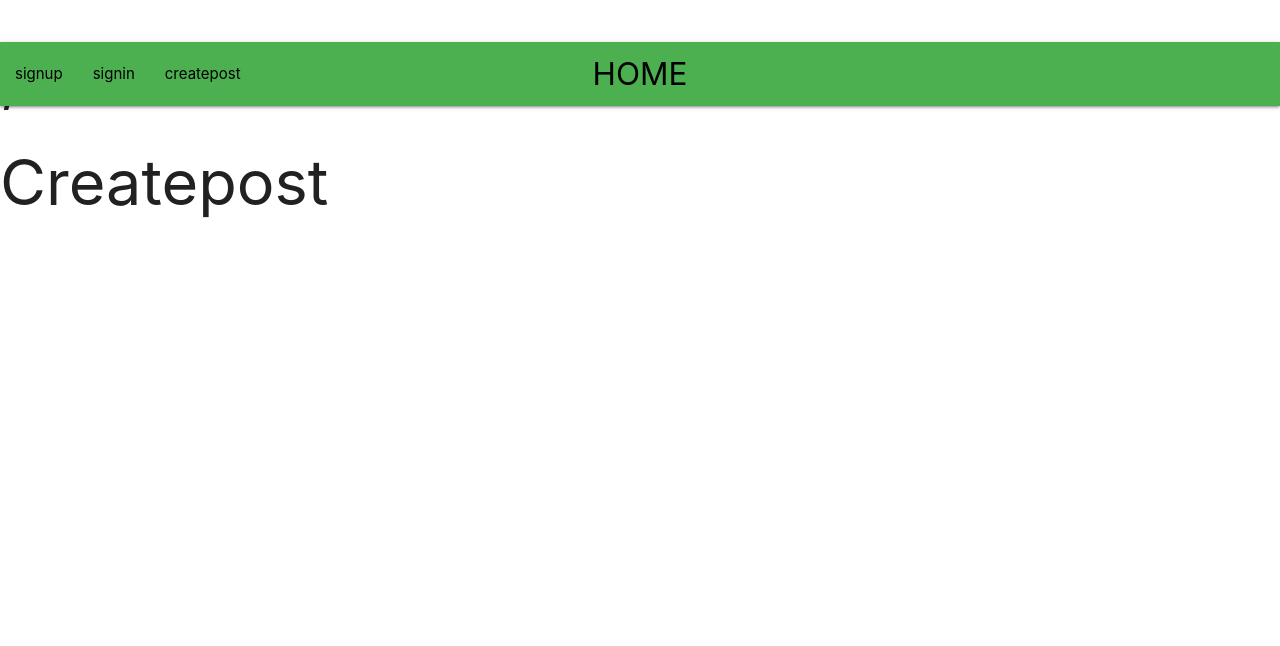
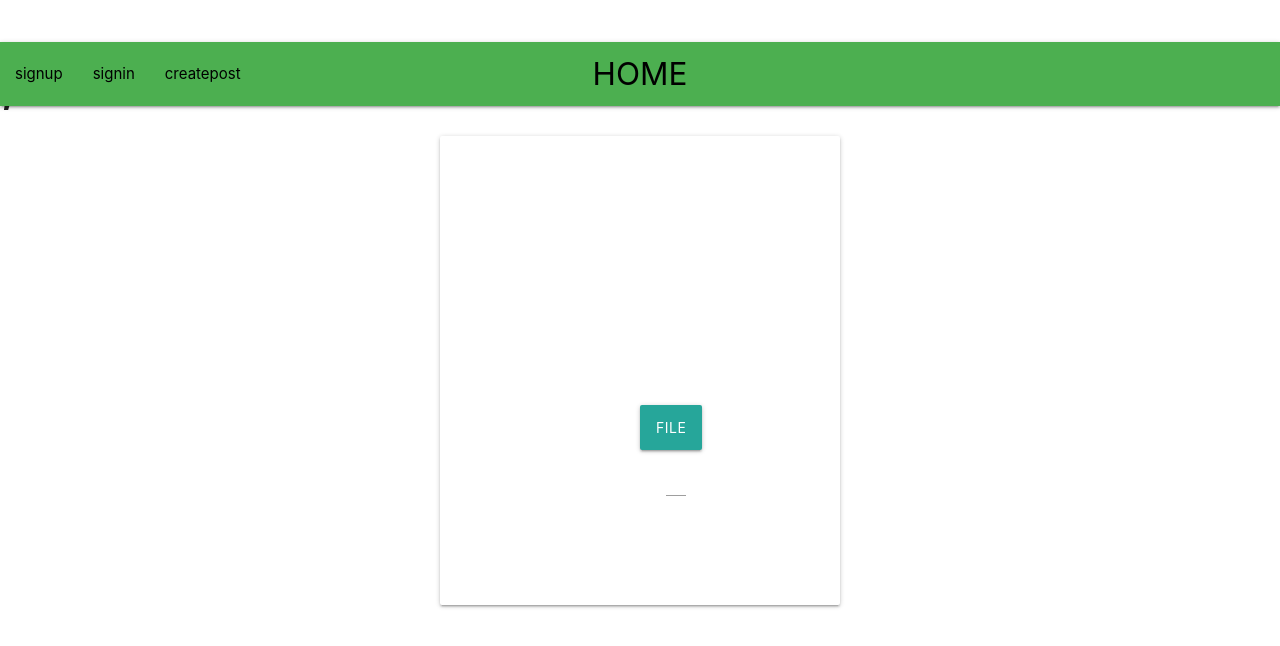
Before and after one commit to lalukrish/quarantine_blog, a React (Create React App) app: page /createpost in a window 1280 px wide. Shown: the top 646 px of the page. Built offline with nearby package versions, Linux system fonts and the light colour scheme; a web font is replaced by a local one.

Commit message:
file uploading designing

```diff
--- a/src/components/views/createpost.js
+++ b/src/components/views/createpost.js
@@ -1,8 +1,72 @@
-import React from "react";
+import React,{useState} from "react";
+import { Link, useHistory } from "react-router-dom";
+import M from "materialize-css";
 
 const Createpost =()=>{
+    const history = useHistory("")
+    const [title,setTitle] = useState(" ");
+    const [body,setBody] = useState(" ")
+    const [photo,setPhoto] = useState(" ")
+      const postData=()=>{
+          fetch("/createpost",{
+              method:"post",
+              headers:{
+                "Content-Type": "application/json",
+              },
+              body:JSON.stringify({
+                  title,
+                  body,
+                  photo
+
+              }),
+          }).then(res=>{
+              res.json()
+          }).then((data)=>{
+              if(data.error){
+                  M.toast({html: data.error,classes: "#f44336 red"})
+              }else{
+                  M.toast({ html: data.message,  classes: "#4caf50 green"})
+                  history.push('/');
+              }
+
+          }).catch(err=>{console.log(err)})
+      }
     return(
-        <h1>Createpost</h1>
+      <div className="mycard">
+      <div className="card auth_card"
+
+
+        style={{
+          margin:"30px Auto",
+          maxWidth: "500 px",
+          padding:"200px",
+          textAlign:"cetnter",
+        }}>
+
+        <input type="text" placeholder="title" value={title} onChange={(e)=>setTitle(e.target.value)} ></input>
+        <input type="text" placeholder="body" value={body} onChange={(e)=>setBody(e.target.value)} ></input>
+
+
+  <div class="file-field input-field">
+
+    <div class="btn">
+      <span>File</span>
+      <div class="file-path-wrapper">
+
+      <input class="file-path validate" type="text"  ></input>
+      <input type="file"  ></input>
+      </div>
+    </div>
+
+      <div>
+
+    </div>
+  </div>
+  </div>
+  </div>
+
+
+
     )
 }
 
```
